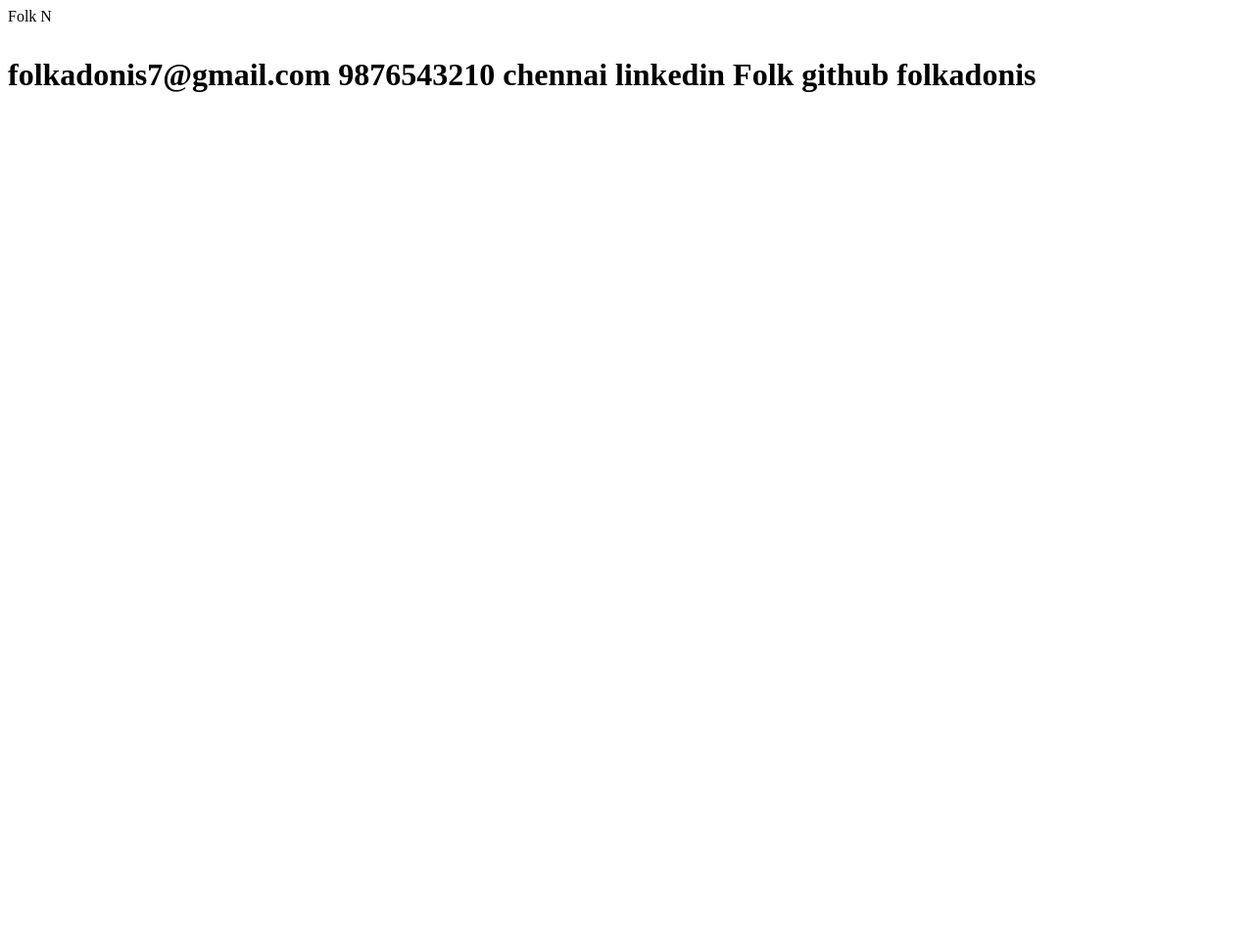
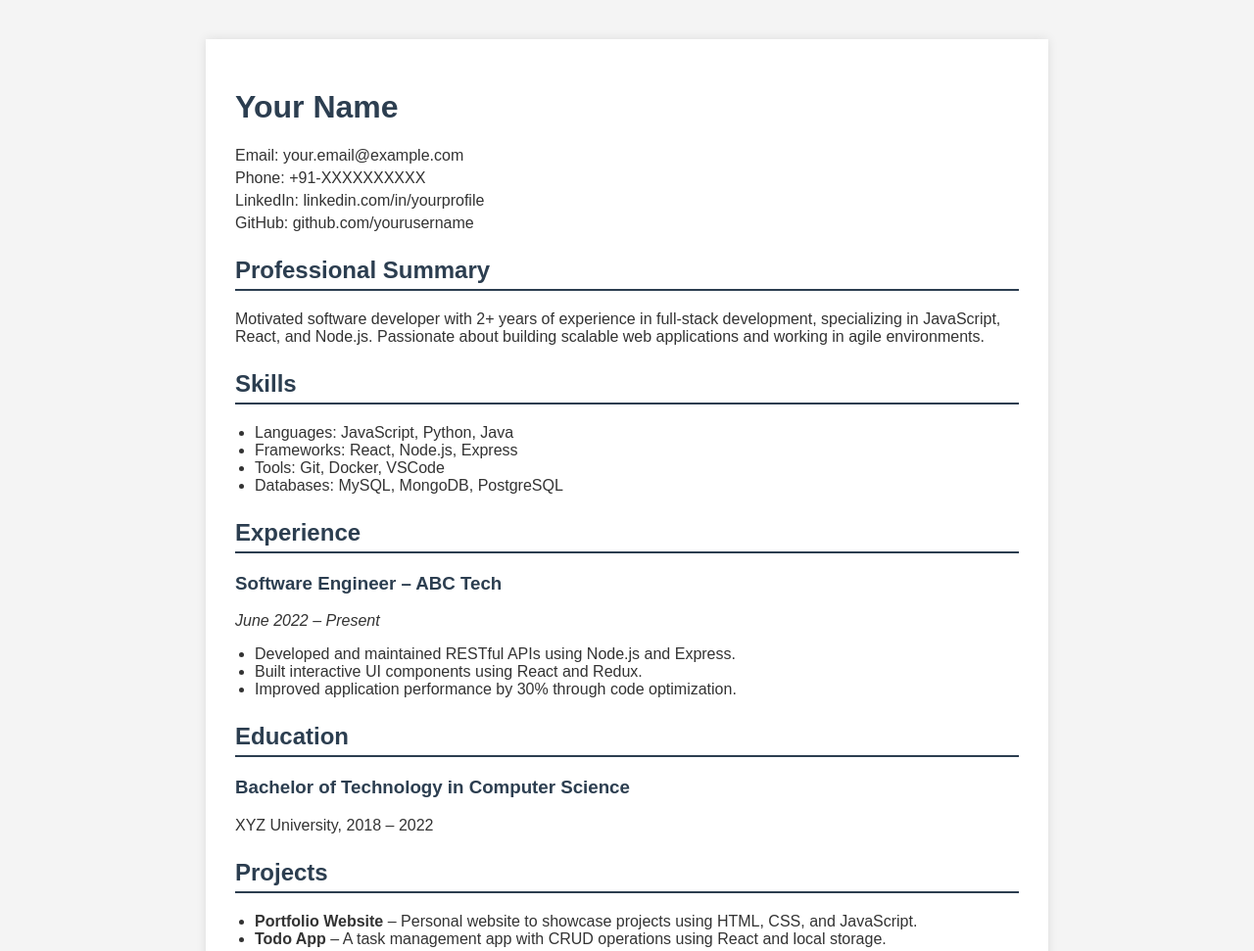
Before and after one commit to folkadonis/mern-stack, a plain HTML site: page git/index.html in a window 1280 px wide. Shown: the whole page at 98% size. Before the commit the page ends 800 px from the top, so only its background shows below. Drawn offline with Linux system fonts and the light colour scheme.

Commit message:
Update index.html

```diff
--- a/git/index.html
+++ b/git/index.html
@@ -1,23 +1,90 @@
 <!DOCTYPE html>
 <html lang="en">
-  <head>
-    <meta charset="UTF-8">
-    <title>
-        Folk Nallathambi - resume
-    </title>
-  </head>
-  <body>
-    <header>
-        Folk N
+<head>
+  <meta charset="UTF-8" />
+  <meta name="viewport" content="width=device-width, initial-scale=1.0"/>
+  <title>Resume - Your Name</title>
+  <style>
+    body {
+      font-family: Arial, sans-serif;
+      margin: 40px;
+      background: #f4f4f4;
+      color: #333;
+    }
+    .container {
+      background: white;
+      padding: 30px;
+      max-width: 800px;
+      margin: auto;
+      box-shadow: 0 0 10px rgba(0,0,0,0.1);
+    }
+    h1, h2, h3 {
+      color: #2c3e50;
+    }
+    .section {
+      margin-bottom: 25px;
+    }
+    .section h2 {
+      border-bottom: 2px solid #2c3e50;
+      padding-bottom: 5px;
+    }
+    ul {
+      padding-left: 20px;
+    }
+    .info {
+      margin-bottom: 5px;
+    }
+  </style>
+</head>
+<body>
+  <div class="container">
+    <header class="section">
+      <h1>Your Name</h1>
+      <div class="info">Email: your.email@example.com</div>
+      <div class="info">Phone: +91-XXXXXXXXXX</div>
+      <div class="info">LinkedIn: linkedin.com/in/yourprofile</div>
+      <div class="info">GitHub: github.com/yourusername</div>
     </header>
-    <h1>
-        <p>
-            folkadonis7@gmail.com
-            9876543210
-            chennai
-            linkedin Folk
-            github folkadonis
-        </p>
-    </h1>
-  </body>
+
+    <section class="section">
+      <h2>Professional Summary</h2>
+      <p>Motivated software developer with 2+ years of experience in full-stack development, specializing in JavaScript, React, and Node.js. Passionate about building scalable web applications and working in agile environments.</p>
+    </section>
+
+    <section class="section">
+      <h2>Skills</h2>
+      <ul>
+        <li>Languages: JavaScript, Python, Java</li>
+        <li>Frameworks: React, Node.js, Express</li>
+        <li>Tools: Git, Docker, VSCode</li>
+        <li>Databases: MySQL, MongoDB, PostgreSQL</li>
+      </ul>
+    </section>
+
+    <section class="section">
+      <h2>Experience</h2>
+      <h3>Software Engineer – ABC Tech</h3>
+      <p><em>June 2022 – Present</em></p>
+      <ul>
+        <li>Developed and maintained RESTful APIs using Node.js and Express.</li>
+        <li>Built interactive UI components using React and Redux.</li>
+        <li>Improved application performance by 30% through code optimization.</li>
+      </ul>
+    </section>
+
+    <section class="section">
+      <h2>Education</h2>
+      <h3>Bachelor of Technology in Computer Science</h3>
+      <p>XYZ University, 2018 – 2022</p>
+    </section>
+
+    <section class="section">
+      <h2>Projects</h2>
+      <ul>
+        <li><strong>Portfolio Website</strong> – Personal website to showcase projects using HTML, CSS, and JavaScript.</li>
+        <li><strong>Todo App</strong> – A task management app with CRUD operations using React and local storage.</li>
+      </ul>
+    </section>
+  </div>
+</body>
 </html>
```
